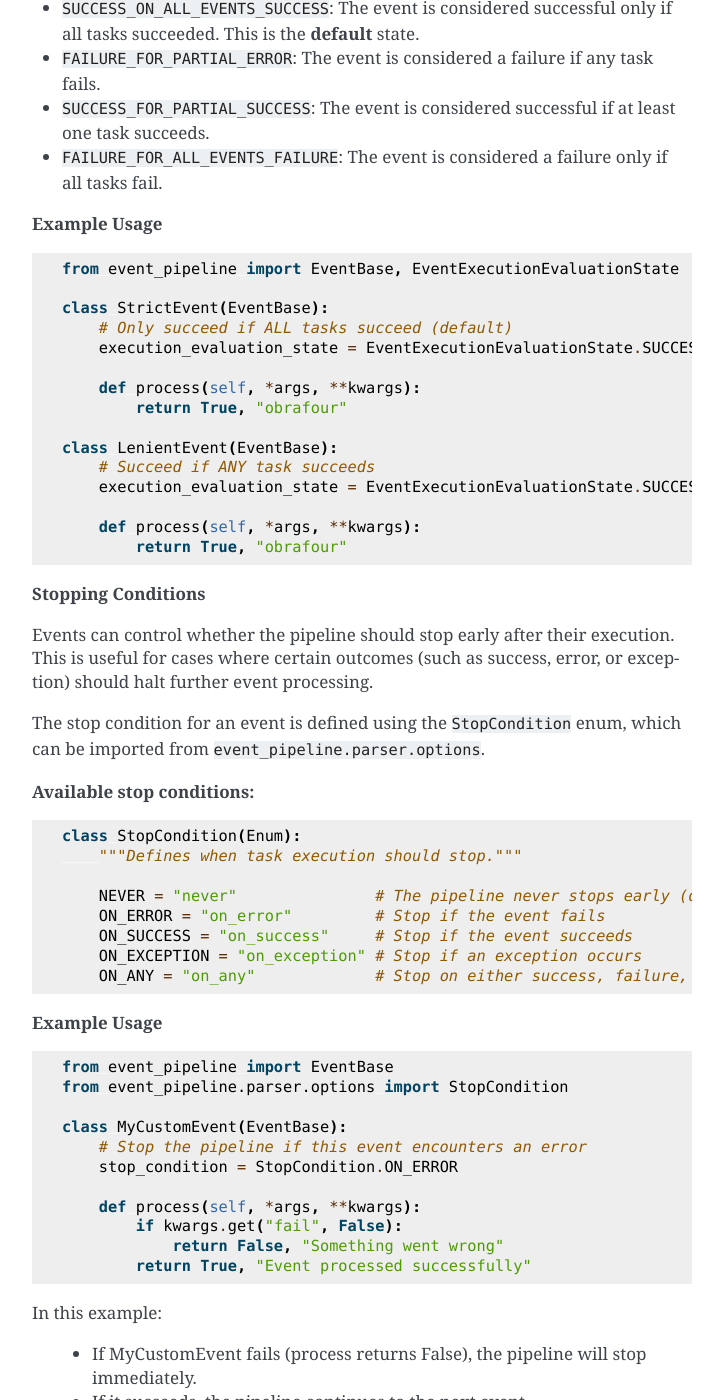
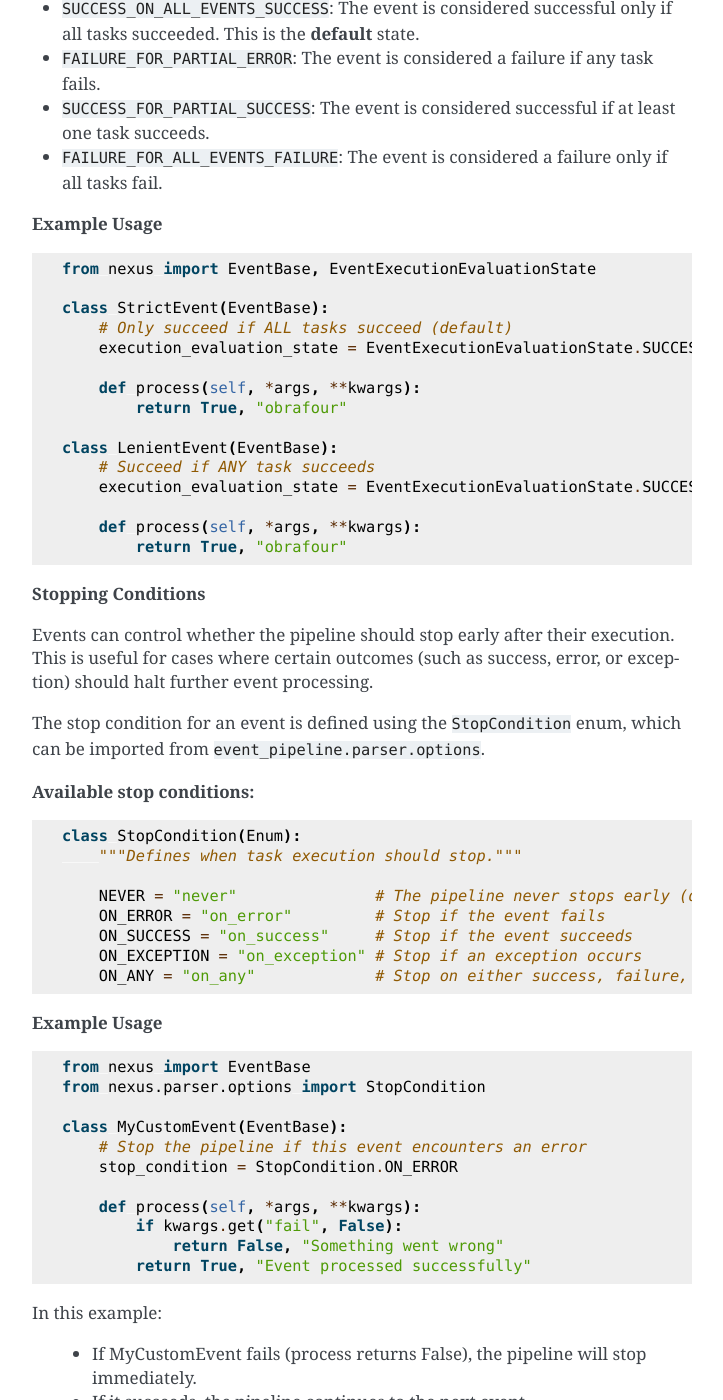
Before and after one commit to nshaibu/event_pipeline, a Sphinx documentation site: the page built from docs/source/tutorials/events.rst, in a window 1280 px wide and 1400 px high, scrolled down 10375 px. Shown: the whole window, without its empty margins (388-1111 px from the left). Built offline with Sphinx 7.4.7, drawn with Linux system fonts in a browser that asks for light colours; some of the changed text lies outside the part shown.

Commit message:
changes name from event_base to nexus

```diff
--- a/docs/source/tutorials/events.rst
+++ b/docs/source/tutorials/events.rst
@@ -38,7 +38,7 @@ Let's create a simple event that processes user data:
 
 .. code-block:: python
 
-    from event_pipeline import EventBase
+    from nexus import EventBase
 
     class UserRegistrationEvent(EventBase):
         def process(self, user_data, *args, **kwargs):
@@ -191,7 +191,7 @@ Here's an example of how to use the ``ExecutorInitializerConfig`` class:
 
 .. code-block:: python
 
-    from event_pipeline import ExecutorInitializerConfig, EventBase
+    from nexus import ExecutorInitializerConfig, EventBase
     from concurrent.futures import ThreadPoolExecutor
 
     # Configuring an executor with specific settings
@@ -237,7 +237,7 @@ The ``@event`` decorator allows you to also configure the executor for the event
 
 .. code-block:: python
 
-    from event_pipeline.decorators import event
+    from nexus.decorators import event
     from concurrent.futures import ThreadPoolExecutor
 
     # Define a function-based event with configuration
@@ -530,7 +530,7 @@ The ``EventExecutionEvaluationState`` class defines the criteria for evaluating
 
 .. code-block:: python
 
-    from event_pipeline import EventBase, EventExecutionEvaluationState
+    from nexus import EventBase, EventExecutionEvaluationState
 
     class StrictEvent(EventBase):
         # Only succeed if ALL tasks succeed (default)
@@ -574,8 +574,8 @@ The stop condition for an event is defined using the ``StopCondition`` enum, whi
 
 .. code-block:: python
 
-    from event_pipeline import EventBase
-    from event_pipeline.parser.options import StopCondition
+    from nexus import EventBase
+    from nexus.parser.options import StopCondition
 
     class MyCustomEvent(EventBase):
         # Stop the pipeline if this event encounters an error
@@ -674,7 +674,7 @@ Examples of real world application
 
 .. code-block:: python
 
-    from event_pipeline import EventBase
+    from nexus import EventBase
     from concurrent.futures import ThreadPoolExecutor
 
     class ValidateOrderEvent(EventBase):
```
